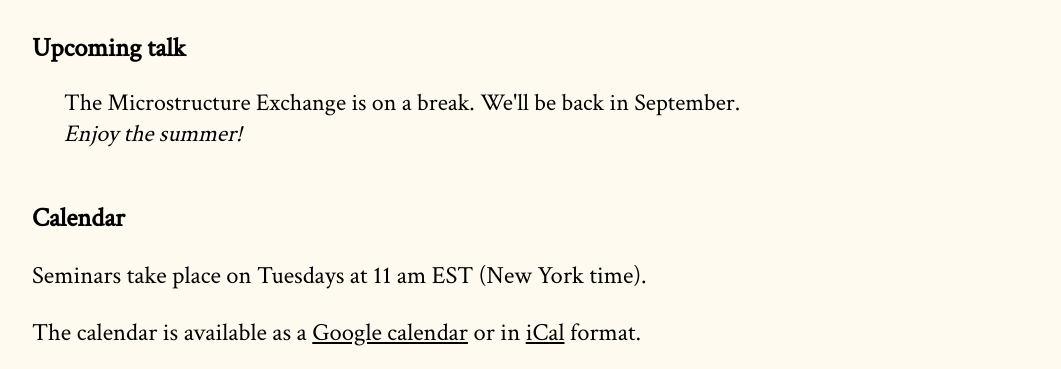
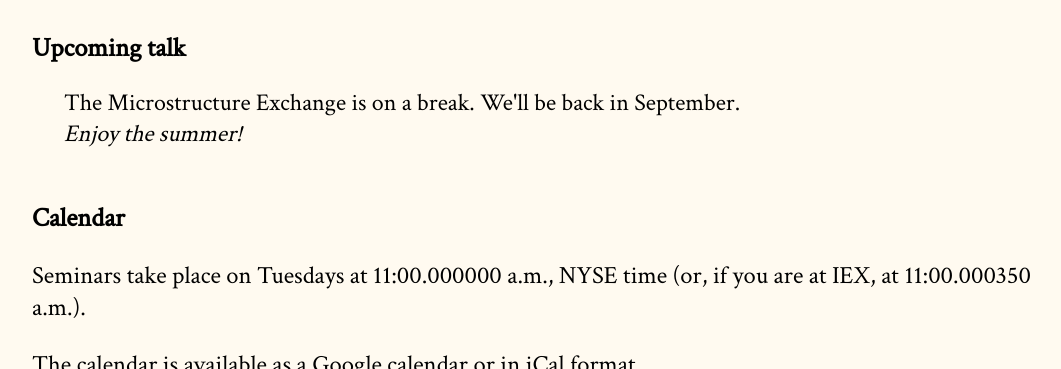
Before and after one commit to cpfiffer/microstructure.exchange, a Jekyll site: the page built from index.md, in a window 1280 px wide and 900 px high, scrolled down 642 px, cut to the strip 0-369 px from the top of the window. Shown: the whole strip, without its empty margins (96-1157 px from the left). Built offline with Jekyll 4.4.1, drawn with Linux system fonts in a browser that asks for light colours; some web fonts are replaced.

Commit message:
Update index.md

```diff
--- a/index.md
+++ b/index.md
@@ -25,7 +25,7 @@ Please <a href="https://www.research.net/r/TME-Fall-2023">submit your paper here
 
 ## Calendar
 
-Seminars take place on Tuesdays at 11 am EST (New York time).
+Seminars take place on Tuesdays at 11:00.000000 a.m., NYSE time (or, if you are at IEX, at 11:00.000350 a.m.).
 
 The calendar is available as a [Google calendar](https://calendar.google.com/calendar/embed?src=906bt212ejrvu8qnhtmv5ejms0%40group.calendar.google.com&ctz=America%2FNew_York) or in [iCal](https://calendar.google.com/calendar/ical/906bt212ejrvu8qnhtmv5ejms0%40group.calendar.google.com/public/basic.ics) format.
 
```
